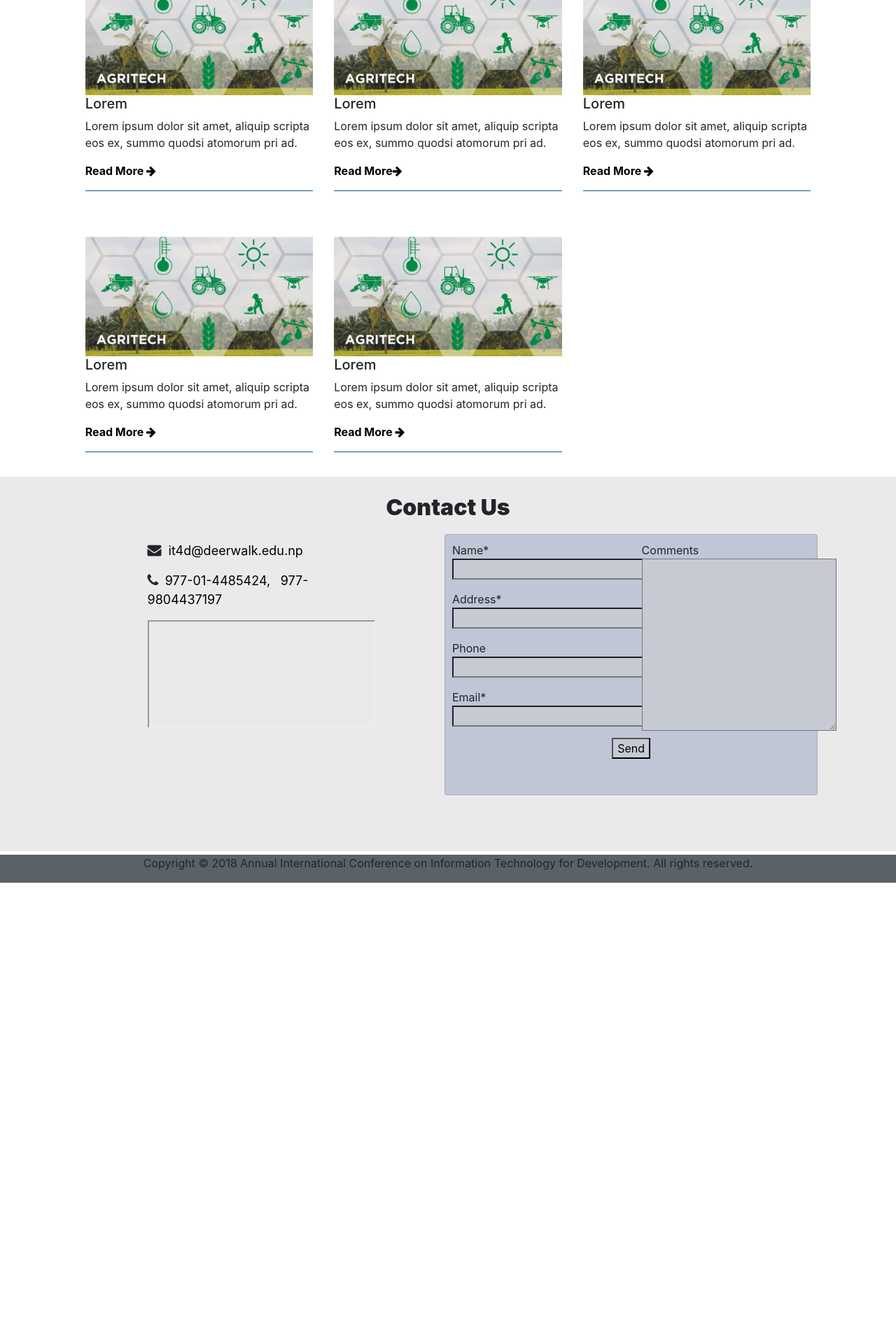
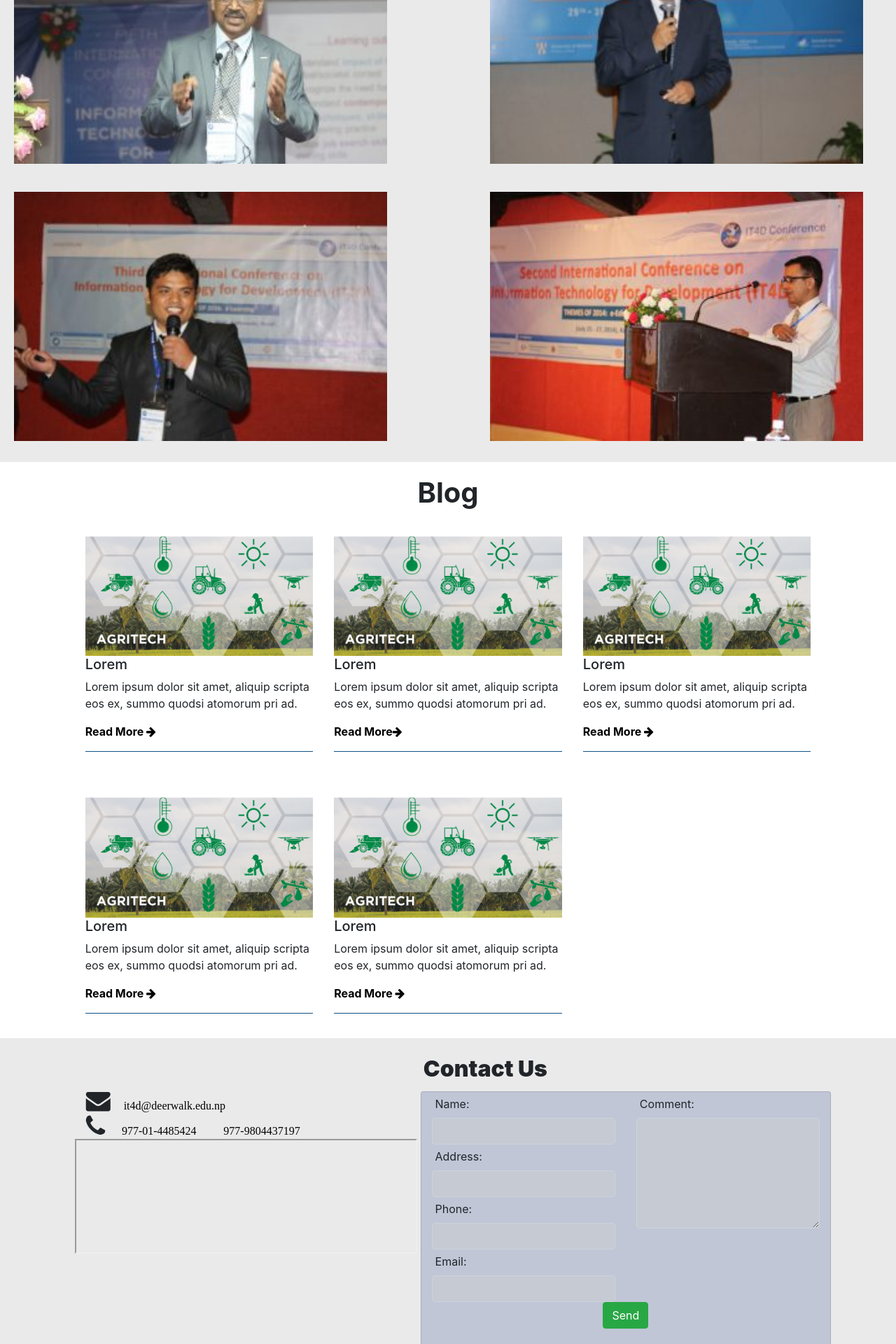
Before and after one commit to shreya643/it4d, a PHP site: page / in a window 1280 px wide. Shown: the part 1480-3400 px from the top of the page at 70% size. Before the commit the page ends 2741 px from the top, so only its background shows below. Run offline with PHP 8.4, Linux system fonts and the light colour scheme; some libraries are stand-ins or nearby versions; grey boxes are pictures that could not be loaded.

Commit message:
Changes made to the index page and gallery

```diff
--- a/bootstrap/css/style.css
+++ b/bootstrap/css/style.css
@@ -3,9 +3,10 @@
 #nav{background-color:transparent; position: fixed; width:100%; height: auto; display: block;z-index: 10000;}
 .nav-image{display: block;}
 #logo{margin: 8px; background-color:inherit}
-.social{float: right}
-.social a{color: inherit}
-.social a:hover{color: inherit}
+.social-btn{float: right}
+.social {color: white;}
+.social i{font-size: 34px}
+.social:hover{color: white}
 .navbar-button{background-color:inherit; display: none; margin:2% ;cursor: pointer}
 .navbar-item{list-style-type: none; display: inline-block; left:0;right: 0;padding:0; margin: 0;background-color:inherit; z-index: 10000}
 .navbar-item li{display: inline-block;}
@@ -16,20 +17,39 @@
     .navabar-item{width: 100%; }
     .navbar-item li a{padding:5px 465px 5px 5px; display: inline-block;}
     .navbar-item li a:hover{padding:5px 465px 5px 5px}
+    header{background-color: white !important;}
 }
 .dwit-logo{width:250px; height: auto; margin-top: 30px; padding-top:10%}
 .banner{text-transform:uppercase;color: white;font-size: 60px; font-weight: bold; border-bottom: 1px solid #eeeeee; margin-top:20px; padding-bottom: 100px}
 .date-time{margin-bottom: 70px; color: #eeeeee; padding-bottom: 60px}
-section{padding-top: 3%; padding-bottom:5px; overflow-x: hidden;}
-.inverse{background-color:#eaeaea;}
+section{padding-top: 3%; overflow-x: hidden;}
+.inverse{background-color:#eaeaea; padding-bottom: 10px;}
 .inverse h2{margin-top: 20px; font-weight: bold}
-.inverse .card{margin:25px}
+.inverse h3{font-size: 1em; font-weight: bold; margin-top: 25px; margin-bottom:3px}
+.inverse p{font-size: 14px; margin:1px;}
 #slideshow-container {background-size: cover; background-repeat: no-repeat;}
 .page-title{font-weight: bolder; font-size: 32px}
 .table-head{background-color: #17a2b8!important}
 .team img{display: inline; margin: 10px; float: left}
 .team p{margin: 10px;}
 .event img{display: inline}
+.swiper-container {max-width: 1000px;position: relative;margin: auto;}
+.swiper-slide{display: none}
+.swiper-slide img{padding: 15px}
+.prev, .next {cursor: pointer;position: absolute;top: 50%;width: auto;padding: 16px;margin-top: -22px;color: white;font-weight: bold;font-size: 18px;transition: 0.6s ease;border-radius: 0 3px 3px 0;}
+.next {right: 0;border-radius: 3px 0 0 3px;}
+.prev:hover, .next:hover {background-color: rgba(0,0,0,0.8);}
+.text {color: #f2f2f2;font-size: 15px;padding: 8px 12px;position: absolute;bottom: 8px;width: 100%;text-align: center;}
+.dot {cursor: pointer;height: 10px;width: 10px;margin: 0 2px;background-color:black;border-radius: 50%;display: inline-block;transition: background-color 0.6s ease;}
+.dot.active,.dot:hover {background-color: #717171;}
+.image {opacity: 1;display: block;width: 100%;height: auto;transition: .5s ease; backface-visibility: hidden;}
+.middle {transition: .5s ease;opacity: 0;position: absolute;left: 50%;right: 0;bottom:20%;transform: translate(-50%, -50%);-ms-transform: translate(-50%, -50%);text-align: center;}
+#overlay{background-color: rgba(0, 0, 0, 0.5);padding: 0; margin: 20px;}
+.image-overflow{overflow: hidden;}
+.image-overflow:hover .image {opacity: 0.3; }
+.image-overflow:hover .middle {opacity: 1;}
+.middle .text {background-color: rgba(255,227,99,0.96);color: white;font-size: 16px;padding: 16px 32px;}
+.middle .text a:hover{color: #0056b3}
 .blog{padding-top: 20px}
 .blog h2{font-size:2.5rem;font-weight: bold}
 .blog img{max-width: 100%; height: auto}
@@ -37,16 +57,20 @@
 #blog-post a{color: black; font-weight: bold}
 #blog-post a:hover{color: black}
 #contact-us{margin-top: 5px;}
-#contact-form{margin: 10px 0 80px -5px;padding: 10px; background-color: #C0C6D6}
-#contact-form input, textarea{background-color: #C6CAD3}
-.contact{color: black; padding: 5px; font-size: 18px;}
-.contact:hover{color: black}
+#contact-form{background-color: #C0C6D6; margin: 5px; padding-bottom: 0}
+label{width: 80px; margin:5px}
+#contact-form input, textarea{background-color: #C6CAD3 !important;width: 100%;line-height: 1.5; border: 1px solid #ced4da;; border-radius: .25rem; padding: 0.375rem 0.75rem;transition: border-color .15s ease-in-out,box-shadow .15s ease-in-out;}
+.contact a{color: black;font-size: 16px; margin: 15px }
+.contact a:hover{color: black}
 .contact-btn{ margin-top: 10px; margin-bottom: 150px; padding:10px}
 .contact-btn p{border-bottom:1px black}
+.contact i{ font-size: 35px;}
+#contact-us iframe{padding: 5px;}
 #article h2{font-size: 45px;text-transform: uppercase; }
 .image-overflow{overflow: hidden}
 .author {font-size: 14px;color: #0f5288;font-style: oblique;}
 .published-date{font-size: 14px;color:grey;float:right;font-style: oblique;}
-footer{background-color: #5a6268}
+.card-header{margin: 4px;}
+footer{padding-top:10px; background-color: #3c3c3c; color: #8b8b8b}
 .blue-border-bottom{border-bottom: 1px solid #0f5288; margin-bottom: 5px;}
 .blue-border-top{ border-top:1px solid #0f5288;}
--- a/include/footer.php
+++ b/include/footer.php
@@ -10,35 +10,52 @@
     <div class="row">
         <div class="offset-1 col-md-10 offset-1">
             <p class="text-center">
-                Copyright © 2018 Annual International Conference on Information Technology for Development. All rights reserved.
+             © 2018 Annual International Conference on Information Technology for Development. All rights reserved.
             </p>
         </div>
     </div>
 </div>
 </footer>
+
+
 <script>
-    $(document).ready(function($){
-        var winWidth =  $(window).width();
-        var maxWidth = 994;
-        if(winWidth < maxWidth){
+    $(document).ready(function($) {
+        var winWidth = $(window).width();
+        var maxWidth = 1200;
+        if (winWidth < maxWidth) {
             $("#content-navbar").addClass("collapse");
+            $("#nav").css("background-color","white");
+            $(".page").css("color","black");
+            $(".social").css("color","#0f5288");
 
         }
-        $(window).resize(function(){
+        $(window).resize(function () {
 
-            var winWidth =  $(window).width();
+            var winWidth = $(window).width();
 
-            var maxWidth = 1199;
+            var maxWidth = 1200;
 
-            if(winWidth < maxWidth){
+            if (winWidth < maxWidth) {
                 $("#content-navbar").addClass("collapse");
+                $("#nav").css("background-color","white");
+                $(".page").css("color","black");
+                $(".social").css("color","#0f5288");
             }
-            else{
+            else {
                 $("#content-navbar").removeClass("collapse");
+                $("#nav").css("background-color","transparent");
+                $(".page").css("color","white");
+                $(".social").css("color","white");
+
             }
         });
 
+        $(window).onscroll(function () {
+
+
+        });
     });
+
 </script>
 
 <script>
@@ -48,19 +65,24 @@
 
     function changeColor() {
         var Header = document.getElementById("nav");
-        var Navbar=document.getElementsByClassName("page");
-        if (document.body.scrollTop > 5 || document.documentElement.scrollTop > 5) {
-            Header.style.backgroundColor="white";
-            for(var i=0;i<Navbar.length;i++)
-            {
-                Navbar[i].style.color='black';
+        var Navbar = document.getElementsByClassName("page");
+        var Social = document.getElementsByClassName("social");
+        if (document.body.scrollTop > 2 || document.documentElement.scrollTop > 2) {
+            Header.style.backgroundColor = "white";
+            for (var i = 0; i < Navbar.length; i++) {
+                Navbar[i].style.color = 'black';
+            }
+            for (var i = 0; i < Social.length; i++) {
+                Social[i].style.color = '#0f5288';
             }
         } else {
-            Header.style.backgroundColor = "transparent";
-            for(var i=0;i<Navbar.length;i++)
-            {
-                Navbar[i].style.color='white';
-            }
+                Header.style.backgroundColor = "transparent";
+                for (var i = 0; i < Navbar.length; i++) {
+                    Navbar[i].style.color = 'white';
+                }
+                for (var i = 0; i < Social.length; i++) {
+                    Social[i].style.color = "white";
+                }
         }
     }
 </script>
--- a/include/header.php
+++ b/include/header.php
@@ -20,6 +20,7 @@
     <script src="http://code.jquery.com/jquery-1.11.0.min.js"></script>
     <script type="text/javascript" src="bootstrap/js/bootstrap.min.js"></script>
 
+
 </head>
 
 <body>
@@ -29,9 +30,9 @@
             <div class="col-md-12">
                 <div class="nav-image">
                     <a href="index.php"><img src="images/it4d_logo.png" id="logo"></a>
-                    <span class="social">
-                        <a href="https://www.facebook.com/IT4D.Conference" target="_blank"><i class="fa fa-facebook-square" style="font-size: 34px"></i></a>
-                        <a href="https://twitter.com/IT4D1" target="_blank"><i class="fa fa-twitter-square" style="font-size: 34px"></i></a>
+                    <span class="social-btn">
+                        <a href="https://www.facebook.com/IT4D.Conference" target="_blank"  class="social"><i class="fa fa-facebook-square"></i></a>
+                        <a href="https://twitter.com/IT4D1" target="_blank"  class="social"><i class="fa fa-twitter-square" ></i></a>
                     </span>
                 </div>
                 <div class="navbar-button">
--- a/index.php
+++ b/index.php
@@ -22,34 +22,58 @@
         </div>
     </div>
     <div class="row inverse">
-        <div class=" col-md-7 event">
+        <div class=" col-md-5 event text-center">
             <h2 class=" text-center">Event Highlights</h2>
-            <div class="row">
-                <div class="col-md-3 card">
-                    <h3><strong><i class="fa fa-thumbtack" style="font-size: 34px"></i>DAY 1</strong></h3>
+            <h3><strong>DAY 1</strong></h3>
             <p><strong>Date:</strong> 3rd August 2018</p>
             <p><strong>Events:</strong> Opening session, Presentation sessions,Workshop on Research Writing</p>
             <p><strong>Venue:</strong> Deerwalk Complex, Sifal, Kathmandu</p>
-                </div>
-                <div class="col-md-3 card">
+
             <h3><strong>DAY 2</strong></h3>
             <p><strong>Date:</strong> 4th August 2018</p>
             <p><strong>Events:</strong> Key Note Speech,Presentation sessions,Panel Discussion, Valedictory session</p>
             <p><strong>Venue:</strong>Hotel Annapurna, Kathmandu </p>
-                </div>
-                <div class="col-md-3 card">
+
             <h3><strong>DAY 3</strong></h3>
             <p><strong>Date:</strong>5th August 2018</p>
             <p><strong>Events:</strong>Hiking</p>
-                    <p><strong>Route: </strong>Sankhu
-                        - Jaharsingh Pauwa </p>
-                    <p><strong>Venue:</strong> Deerwalk Complex, Sifal, Kathmandu</p>
+            <p><strong>Route: </strong>Sankhu - Jaharsingh Pauwa </p>
+            </div>
+        <div class="col-md-7" id="slideshow-container"></div>
+    </div>
 
+    <div class="row inverse">
+        <div class="col-md-12">
+            <div class="row">
+                <div class="col-md-5 image-overflow" id="overlay">
+                    <img src="images/18.jpg"  class="image" style="width:100%">
+                    <div class="middle">
+                        <div class="text"><a href="#">IT4D 2018</a></div>
+                    </div>
+                </div>
+                <div class="offset-1"></div>
+                <div class="col-md-5 image-overflow" id="overlay">
+                    <img src="images/17.jpg"  class="image" style="width:100%">
+                    <div class="middle">
+                        <div class="text"><a href="#">IT4D 2017</a></div>
                     </div>
                 </div>
             </div>
-        <div class="col-md-5" id="slideshow-container">
-
+            <div class="row">
+                <div class="col-md-5 image-overflow" id="overlay">
+                    <img src="images/16.jpg"  class="image" style="width:100%">
+                    <div class="middle">
+                        <div class="text"><a href="#">IT4D 2016</a></div>
+                    </div>
+                </div>
+                <div class="offset-1"></div>
+                <div class="col-md-5 image-overflow" id="overlay">
+                    <img src="images/14.jpg"  class="image" style="width:100%">
+                    <div class="middle">
+                        <div class="text"><a href="#">IT4D 2014</a></div>
+                    </div>
+                </div>
+            </div>
         </div>
     </div>
 
@@ -113,33 +137,55 @@
     </div>
     </div>
     <div class="row inverse">
-        <div class="offset-1 col-md-10 offset-1" id="contact-us">
+        <div class="offset-1 col-md-11" id="contact-us">
             <h2 class="text-center"><strong>Contact Us</strong></h2>
             <div class="row">
-                <div class="offset-1 col-md-4 offset-1 contact-btn">
-                    <p><i class="fa fa-envelope" style="font-size: 20px"></i><a class="contact" href="mailto:"> it4d@deerwalk.edu.np</a></p>
-                    <p>
-                        <i class="fa fa-phone" style="font-size: 20px"></i>
-                        <a class="contact" href="tel:">977-01-4485424,</a>
-                        <a class="contact" href="tel:"> 977-9804437197</a></p>
-                    <p ><iframe style="width: 100%; height:auto" src="https://www.google.com/maps/embed?pb=!1m18!1m12!1m3!1d3532.166575351381!2d85.3403699149896!3d27.71214273188833!2m3!1f0!2f0!3f0!3m2!1i1024!2i768!4f13.1!3m3!1m2!1s0x39eb1970d2e43e4b%3A0x946fac63019d2903!2sDeerwalk+Institute+of+Technology!5e0!3m2!1sen!2snp!4v1465813849775"></iframe></p>
+                <div class="col-md-5">
+                    <div class="row">
+                        <div class="col-md-12">
+                            <p  class="contact"> <i class="fa fa-envelope"><a href="mailto:"> it4d@deerwalk.edu.np</a></i></p>
+                            <p class="contact">
+                                <i class="fa fa-phone">
+                                    <a  href="tel:">977-01-4485424</a>
+                                    <a href="tel:"> 977-9804437197</a>
+                                </i>
+
+                            </p>
                         </div>
-                <div class="offset-1"></div>
+
+                    </div>
+                    <div class="row">
+                        <iframe style="width: 100%; height:100%" src="https://www.google.com/maps/embed?pb=!1m18!1m12!1m3!1d3532.166575351381!2d85.3403699149896!3d27.71214273188833!2m3!1f0!2f0!3f0!3m2!1i1024!2i768!4f13.1!3m3!1m2!1s0x39eb1970d2e43e4b%3A0x946fac63019d2903!2sDeerwalk+Institute+of+Technology!5e0!3m2!1sen!2snp!4v1465813849775"></iframe>
+                    </div>
+                </div>
+
                 <div class="col-md-6 card"  id="contact-form" >
+                        <form>
                             <div class="row">
                             <div class="col-md-6">
-                           <p> Name*<input type="text" name="name" value="" size="25" aria-required="true" aria-invalid="false"/></p>
-                            <p>Address*<input type="text" name="address" value="" size="25"  aria-required="true" aria-invalid="false"/></p>
-                            <p>Phone<input type="text" name="phone" value="" size="25" aria-invalid="false"/></p>
-                            <p>Email*<input type="email" name="email" value="" size="25" aria-required="true" aria-invalid="false"/>
-                            </p></div>
+                                    <label for="name" >Name:</label>
+                                    <input type="text"  id="name" class="form-control">
+                                    <label for="address">Address:</label>
+                                    <input type="text"  id="address" class="form-control">
+                                    <label for="phone">Phone:</label>
+                                    <input type="text" id="phone" class="form-control">
+                                    <label for="email">Email:</label>
+                                    <input type="email" class="form-control" id="email">
+                            </div>
                             <div class="col-md-6">
-                            Comments<textarea name="comments" cols="25" rows="10"  aria-invalid="false"></textarea>
+                                    <label for="comment">Comment:</label>
+                                    <textarea rows="6" class="form-control"  id="comment"></textarea>
                             </div>
-                        <div class="col-md-12 text-center"><input type="submit" value="Send"/></div>
+                                <div class="col-md-12">
+                                    <div class="form-group text-center">
+                                        <button class="btn btn-success" type="submit">Send</button>
                                     </div>
                                 </div>
                             </div>
+                        </form>
+                </div>
+            </div>
+
         </div>
     </div>
 </div>
```
Also changed, not shown: images/1.jpg, images/12.jpg (added), images/14.jpg (added), images/16.jpg (added), images/17.jpg (added), images/18.jpg (added), images/2.jpg, images/3.jpg, images/4.jpg. Lines whose indentation alone changed are shown as unchanged.
